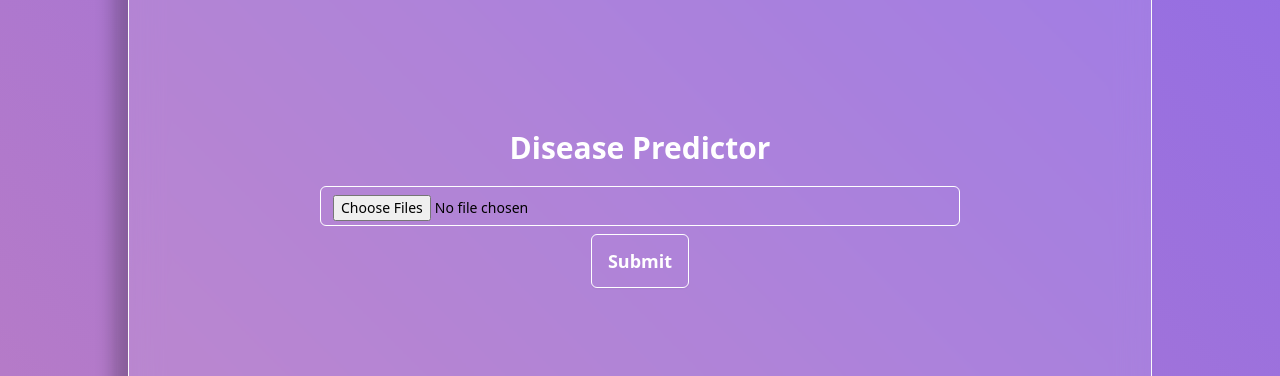
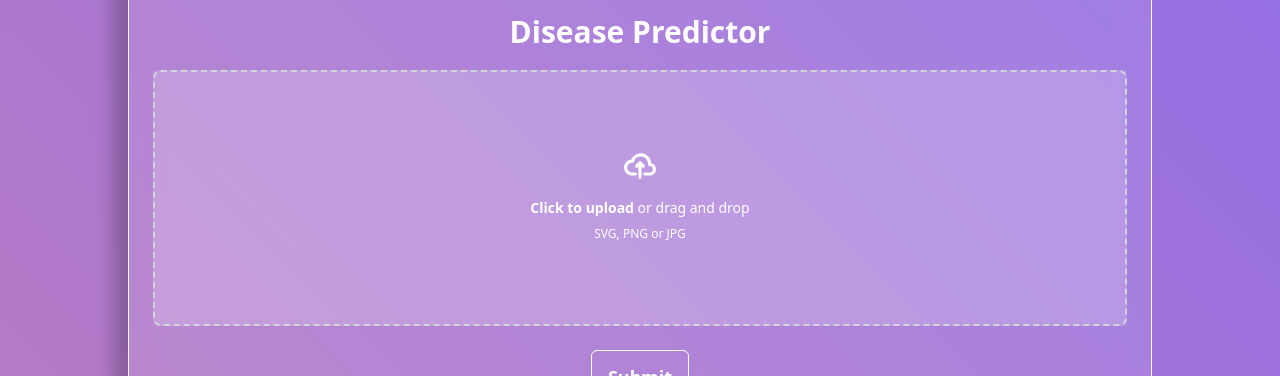
Before and after one commit to Romit2004/NeuraMed, a React (Vite) app in the folder Frontend/: page /pneumonia in a window 1280 px wide. Shown: the part 225-601 px from the top of the page. Built offline with nearby package versions, Linux system fonts and the light colour scheme; no server answers.

Commit message:
modified:   Frontend/src/Components/Forms/Pneumonia/Pneumonia.jsx 	new file:   backend/uploads/IM-0003-0001.jpeg 	new file:   backend/uploads/IM-0005-0001.jpeg

```diff
--- a/Frontend/src/Components/Forms/Pneumonia/Pneumonia.jsx
+++ b/Frontend/src/Components/Forms/Pneumonia/Pneumonia.jsx
@@ -1,4 +1,4 @@
-import React, { useState, useEffect,useRef } from 'react';
+import React, { useState, useEffect, useRef } from 'react';
 import Buttonpink from '../../Buttons/Buttonpink';
 import Toaster from '../../Toaster/Toaster';
 import axios from 'axios';
@@ -52,7 +52,7 @@ const Pneumonia = () => {
 
         } catch (error) {
             console.error("Error uploading the file:", error);
-        } finally{
+        } finally {
             inputRef.current.value = "";
             setPreviews("")
         }
@@ -68,7 +68,7 @@ const Pneumonia = () => {
                     Disease Predictor
                 </h1>
 
-                        <input
+                {/* <input
                         className="flex h-10 w-full md:w-[50vw] rounded-md border border-white bg-transparent px-3 py-2 text-sm placeholder:text-gray-600 focus:outline-none focus:ring-1 focus:ring-black/30 focus:ring-offset-1 disabled:cursor-not-allowed disabled:opacity-50 mb-2"
                         type="file"
 
@@ -76,7 +76,22 @@ const Pneumonia = () => {
                         onChange={onFileChange}
                         accept="image/*"
                         ref={inputRef}
-                    />
+                    /> */}
+                <div class="flex items-center justify-center w-full bg-white bg-opacity-10 mb-6">
+                    <label for="dropzone-file" class="flex flex-col items-center justify-center w-full h-64 border-2 border-gray-300 border-dashed rounded-lg cursor-pointer bg-white bg-opacity-10  dark:border-white dark:hover:border-gray-500 hover:bg-white hover:bg-opacity-5">
+                        <div class="flex flex-col items-center justify-center pt-5 pb-6">
+                            <svg class="w-8 h-8 mb-4 text-white dark:text-white" aria-hidden="true" xmlns="http://www.w3.org/2000/svg" fill="none" viewBox="0 0 20 16">
+                                <path stroke="currentColor" stroke-linecap="round" stroke-linejoin="round" stroke-width="2" d="M13 13h3a3 3 0 0 0 0-6h-.025A5.56 5.56 0 0 0 16 6.5 5.5 5.5 0 0 0 5.207 5.021C5.137 5.017 5.071 5 5 5a4 4 0 0 0 0 8h2.167M10 15V6m0 0L8 8m2-2 2 2" />
+                            </svg>
+                            <p class="mb-2 text-sm text-white dark:text-white"><span class="font-semibold">Click to upload</span> or drag and drop</p>
+                            <p class="text-xs text-white dark:text-white">SVG, PNG or JPG </p>
+                        </div>
+
+                        <input id="dropzone-file" type="file" class="hidden" onChange={onFileChange}
+                            accept="image/*"
+                            ref={inputRef} />
+                    </label>
+                </div>
                 <div>
                     <Buttonpink children={"Submit"} type={"Submit"} classname={'py-3 px-4'} onClick={onFileUpload} />
                     {/* <button onClick={onFileUpload}>Upload and Predict</button> */}
@@ -89,7 +104,7 @@ const Pneumonia = () => {
 
                 <div className="flex flex-col md:flex-row md:flex-wrap justify-center items-center mt-6">
 
-                    {previews?
+                    {previews ?
                         <div
                             className="relative h-[200px] w-[150px] md:h-[300px] md:w-[200px] lg:h-[400px] lg:w-[300px] rounded-md mt-2 md:mx-2"
 
```
Also changed, not shown: 2 other files (tests, documents, lock files or other folders). Lines whose indentation alone changed are shown as unchanged.
